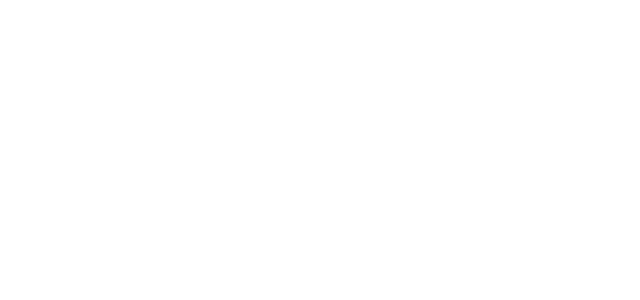
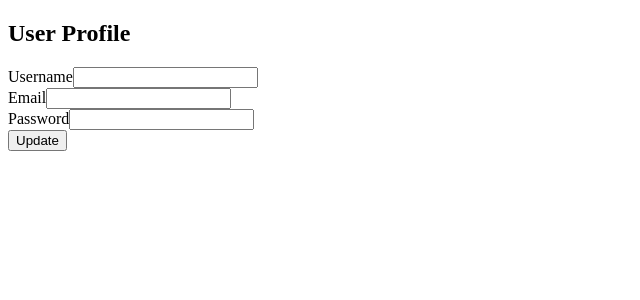
Before and after one commit to AnKlvy/todo, an Angular app: page /userprofile/1 in a window 1280 px wide. Shown: the top 300 px of the page, without its empty margins (0-640 px from the left). Built offline with nearby package versions, Linux system fonts and the light colour scheme; no server answers.

Commit message:
tried to add getStudent and update logic but errors

```diff
--- a/src/app/app-routing.module.ts
+++ b/src/app/app-routing.module.ts
@@ -7,7 +7,7 @@
   { path: '', redirectTo: '/registration', pathMatch: 'full' }, // Перенаправление на маршрут "registration" при загрузке приложения
   { path: 'registration', component: RegistrationComponent },
   { path: 'userlist', component: UserlistComponent },
-  { path: 'userprofile/:userEmail', component: UserprofileComponent },
+  { path: 'userprofile/:_id', component: UserprofileComponent },
 ];
 
 @NgModule({
--- a/src/app/service/api.service.ts
+++ b/src/app/service/api.service.ts
@@ -16,4 +16,18 @@
   addStudent(studentData: any) {
     return this.http.post(`${this.apiUrl}/addStudent`, studentData);
   }
+
+  getStudent(studentId: string) {
+    return this.http.get(`${this.apiUrl}/getStudent/${studentId}`);
+  }
+
+  updateStudent(studentId: string, studentData: any) {
+    return this.http.put(`${this.apiUrl}/updateStudent/${studentId}`, studentData);
+  }
+
+  deleteStudent(studentId: string) {
+    return this.http.delete(`${this.apiUrl}/deleteStudent/${studentId}`);
+  }
+
+
 }
--- a/src/app/userlist/userlist.component.html
+++ b/src/app/userlist/userlist.component.html
@@ -1,7 +1,7 @@
 <h2>Зарегистрированные пользователи:</h2>
 <ul>
   <li *ngFor="let user of students">
-    <a [routerLink]="['/userprofile', user.email]">{{ user.username }}</a>
+    <a [routerLink]="['/userprofile', user._id]">{{ user.username }}</a>
   </li>
 </ul>
 <a [routerLink]="'/registration'">Перейти к регистрации</a>
--- a/src/app/userprofile/userprofile.component.html
+++ b/src/app/userprofile/userprofile.component.html
@@ -1 +1,25 @@
-<div></div>
+<div>
+    <h2>User Profile</h2>
+    <form [formGroup]="updateForm" (ngSubmit)="onUpdate()">
+      <div>
+        <label for="username">Username</label>
+        <input type="text" id="username" formControlName="username">
+      </div>
+      <div>
+        <label for="email">Email</label>
+        <input type="email" id="email" formControlName="email">
+      </div>
+      <div>
+        <label for="password">Password</label>
+        <input type="password" id="password" formControlName="password">
+      </div>
+      <button type="submit">Update</button>
+    </form>
+
+    <!-- Отобразите данные пользователя -->
+    <div *ngIf="userData">
+      <h3>User Data:</h3>
+      <p>Username: {{ userData.username }}</p>
+      <p>Email: {{ userData.email }}</p>
+    </div>
+  </div>
--- a/src/app/userprofile/userprofile.component.ts
+++ b/src/app/userprofile/userprofile.component.ts
@@ -1,4 +1,7 @@
-import { Component } from '@angular/core';
+import { Component, NgZone } from '@angular/core';
+import { FormBuilder, FormGroup, Validators } from '@angular/forms';
+import { ActivatedRoute, Router } from '@angular/router';
+import { ApiService } from '../service/api.service';
 
 @Component({
   selector: 'app-userprofile',
@@ -6,5 +9,42 @@
   styleUrls: ['./userprofile.component.css']
 })
 export class UserprofileComponent {
+  getId: any;
+  updateForm: FormGroup;
+  userData: any; // Добавьте переменную для хранения данных пользователя
 
+  constructor(
+    public formBuilder: FormBuilder,
+    private router: Router,
+    private ngZone: NgZone,
+    private activatedRoute: ActivatedRoute,
+    private apiService: ApiService
+  ) {
+    this.getId = this.activatedRoute.snapshot.paramMap.get('_id');
+    console.log(this.getId)
+
+    this.updateForm = this.formBuilder.group({
+      username: ['', [Validators.required, Validators.minLength(3)]],
+      email: ['', [Validators.required, Validators.email]],
+      password: ['', [Validators.required, Validators.minLength(6)]]
+    });
+
+    // Получите данные пользователя и предзаполните форму
+    this.apiService.getStudent(this.getId).subscribe((res) => {
+      this.userData = res;
+      this.updateForm.patchValue(this.userData);
+    });
+  }
+
+  onUpdate(): void {
+    this.apiService.updateStudent(this.getId, this.updateForm.value).subscribe(
+      () => {
+        console.log('Data updated successfully!');
+        this.ngZone.run(() => this.router.navigateByUrl('/'));
+      },
+      (err) => {
+        console.log(err);
+      }
+    );
+  }
 }
```
Also changed, not shown: index.js (+10 -0 lines).
